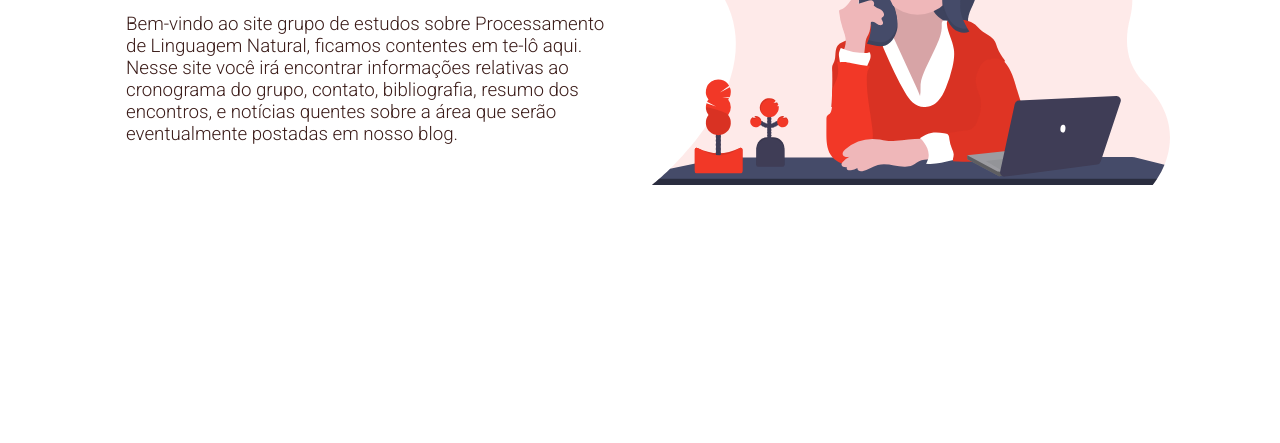
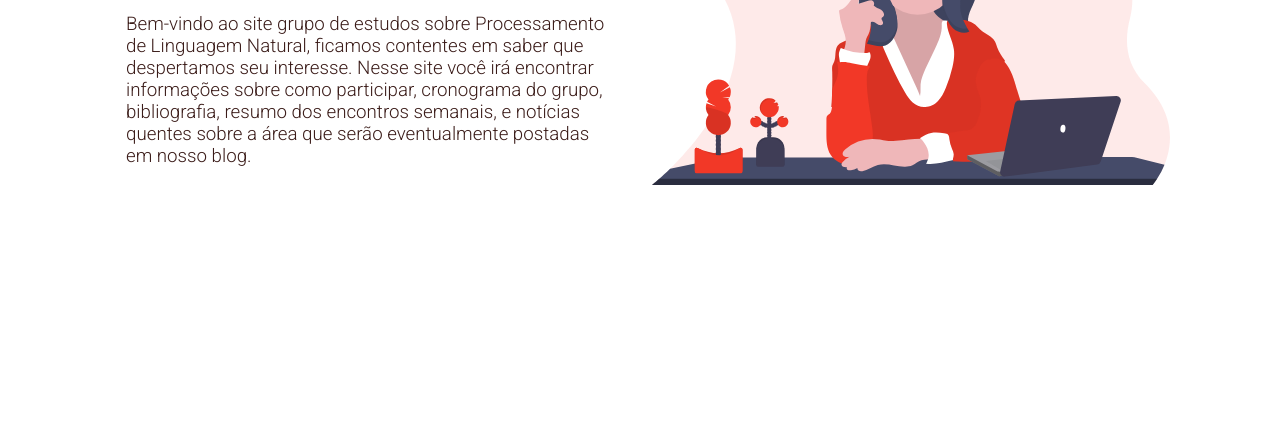
Before and after one commit to uffsnlp/uffsnlp.github.io, a Gatsby site: page / in a window 1280 px wide. Shown: the part 354-797 px from the top of the page. Built offline with nearby package versions, Linux system fonts and the light colour scheme; Gatsby itself is replaced by a stand-in of ours.

Commit message:
feat(home): melhora o texto

```diff
--- a/gatsby-config.js
+++ b/gatsby-config.js
@@ -9,10 +9,7 @@ module.exports = {
     plugins: [
         "gatsby-plugin-sass",
         {
-            resolve: "gatsby-plugin-scroll-reveal",
-            options: {
-                threshold: 1,
-            }
+            resolve: "gatsby-plugin-scroll-reveal"
         },
         {
             resolve: "gatsby-source-filesystem",
--- a/src/pages/index.jsx
+++ b/src/pages/index.jsx
@@ -11,14 +11,16 @@ export default class IndexPage extends Component {
             <>
                 <MainLayout>
                     <Navbar />
-                    <Header
-                        title="Grupo de Estudos em NLP - UFFS"
-                        subtitle="Bem-vindo ao site grupo de estudos sobre Processamento de
-                            Linguagem Natural, ficamos contentes em te-lô aqui. Nesse site você
-                            irá encontrar informações relativas ao cronograma do grupo, contato,
-                            bibliografia, resumo dos encontros, e notícias quentes sobre a área que serão
-                            eventualmente postadas em nosso blog."
-                    />
+                    <div className="mt-sm-7 mb-5">
+                        <Header
+                            title="Grupo de Estudos em NLP - UFFS"
+                            subtitle="Bem-vindo ao site grupo de estudos sobre Processamento de
+                            Linguagem Natural, ficamos contentes em saber que despertamos seu interesse.
+                            Nesse site você irá encontrar informações sobre como participar, cronograma do grupo,
+                            bibliografia, resumo dos encontros semanais, e notícias quentes sobre a área
+                            que serão eventualmente postadas em nosso blog."
+                            />
+                    </div>
                     <About />
                 </MainLayout>
                 <Footer />
```
